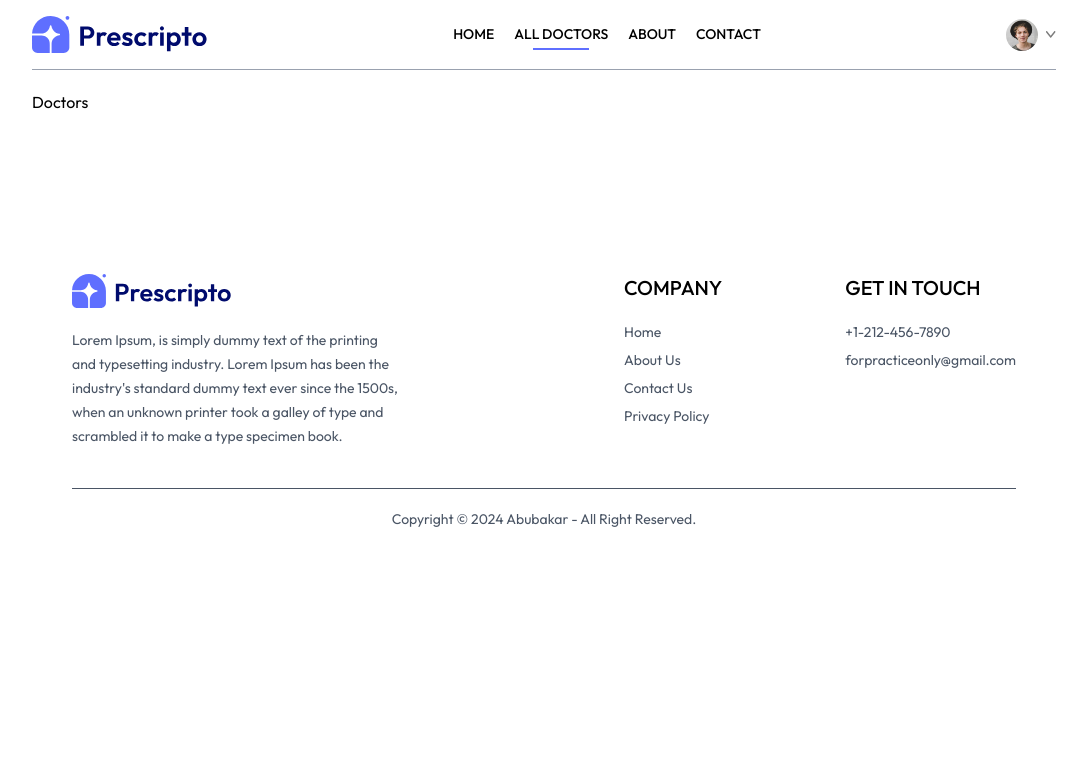
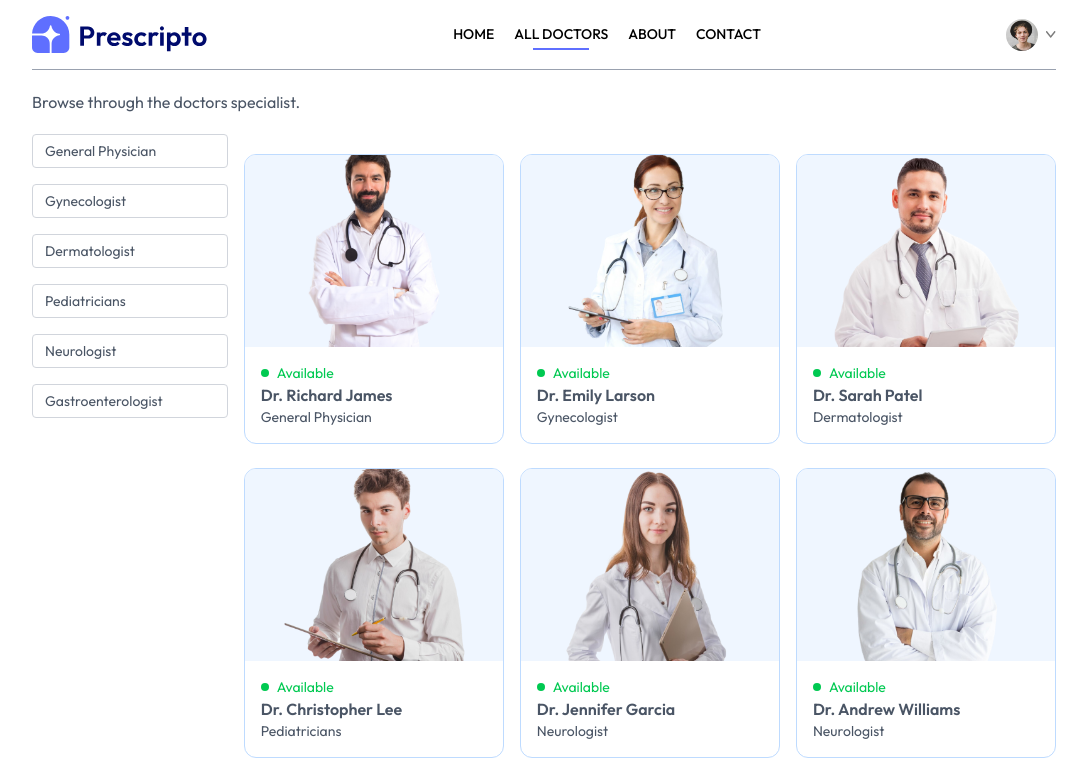
Before and after one commit to Abubakar980/Doctor-Appointment-MERN, a React (Vite) app in the folder frontend/: page /doctors in a window 1280 px wide. Shown: the top 781 px of the page, without its empty margins (96-1183 px from the left). Built offline with nearby package versions, Linux system fonts and the light colour scheme.

Commit message:
All doctors and doctors filter done

```diff
--- a/frontend/src/assets/assets.js
+++ b/frontend/src/assets/assets.js
@@ -52,7 +52,7 @@
 
 export const specialityData = [
     {
-        speciality: 'General physician',
+        speciality: 'General Physician',
         image: General_physician
     },
     {
@@ -100,7 +100,7 @@
         _id: 'doc1',
         name: 'Dr. Richard James',
         image: doc1,
-        speciality: 'General physician',
+        speciality: 'General Physician',
         degree: 'MBBS',
         experience: '4 Years',
         about: 'Dr. Davis has a strong commitment to delivering comprehensive medical care, focusing on preventive medicine, early diagnosis, and effective treatment strategies. Dr. Davis has a strong commitment to delivering comprehensive medical care, focusing on preventive medicine, early diagnosis, and effective treatment strategies.',
@@ -184,7 +184,7 @@
         _id: 'doc7',
         name: 'Dr. Christopher Davis',
         image: doc7,
-        speciality: 'General physician',
+        speciality: 'General Physician',
         degree: 'MBBS',
         experience: '4 Years',
         about: 'Dr. Davis has a strong commitment to delivering comprehensive medical care, focusing on preventive medicine, early diagnosis, and effective treatment strategies. Dr. Davis has a strong commitment to delivering comprehensive medical care, focusing on preventive medicine, early diagnosis, and effective treatment strategies.',
@@ -198,7 +198,7 @@
         _id: 'doc8',
         name: 'Dr. Timothy White',
         image: doc8,
-        speciality: 'Gynecologist',
+        speciality: 'Gastroenterologist',
         degree: 'MBBS',
         experience: '3 Years',
         about: 'Dr. Davis has a strong commitment to delivering comprehensive medical care, focusing on preventive medicine, early diagnosis, and effective treatment strategies. Dr. Davis has a strong commitment to delivering comprehensive medical care, focusing on preventive medicine, early diagnosis, and effective treatment strategies.',
@@ -240,7 +240,7 @@
         _id: 'doc11',
         name: 'Dr. Zoe Kelly',
         image: doc11,
-        speciality: 'Neurologist',
+        speciality: 'Gastroenterologist',
         degree: 'MBBS',
         experience: '4 Years',
         about: 'Dr. Davis has a strong commitment to delivering comprehensive medical care, focusing on preventive medicine, early diagnosis, and effective treatment strategies. Dr. Davis has a strong commitment to delivering comprehensive medical care, focusing on preventive medicine, early diagnosis, and effective treatment strategies.',
@@ -268,7 +268,7 @@
         _id: 'doc13',
         name: 'Dr. Chloe Evans',
         image: doc13,
-        speciality: 'General physician',
+        speciality: 'General Physician',
         degree: 'MBBS',
         experience: '4 Years',
         about: 'Dr. Davis has a strong commitment to delivering comprehensive medical care, focusing on preventive medicine, early diagnosis, and effective treatment strategies. Dr. Davis has a strong commitment to delivering comprehensive medical care, focusing on preventive medicine, early diagnosis, and effective treatment strategies.',
--- a/frontend/src/components/Navbar.jsx
+++ b/frontend/src/components/Navbar.jsx
@@ -10,7 +10,7 @@
 
   return (
     <div className='flex items-center justify-between text-sm py-4 mb-5 border-b border-b-gray-400'>
-      <img className='w-44 cursor-pointer' src={assets.logo} alt="" />
+      <img onClick={()=>navigate('/')} className='w-44 cursor-pointer' src={assets.logo} alt="" />
       <ul className='hidden md:flex items-start gap-5 font-medium'>
         <NavLink to='/'>
           <li className='py-1'>HOME</li>
--- a/frontend/src/components/SpecialityMenu.jsx
+++ b/frontend/src/components/SpecialityMenu.jsx
@@ -13,7 +13,7 @@
       <div className="flex sm:justify-center gap-4 pt-5 w-full overflow-scroll">
         {specialityData.map((item, index) => {
           return (
-            <Link onClick={()=>scrollTo(0,0)} className="flex flex-col items-center text-xs cursor-pointer flex-shrink-0 hover:translate-y-[-10px] translate-all duration-500" key={index} to={`/doctor/${item.speciality}`}>
+            <Link onClick={()=>scrollTo(0,0)} className="flex flex-col items-center text-xs cursor-pointer flex-shrink-0 hover:translate-y-[-10px] translate-all duration-500" key={index} to={`/doctors/${item.speciality}`}>
               <img className="w-16 sm:w-24 mb-2" src={item.image} alt="" />
               <p>{item.speciality}</p>
             </Link>
--- a/frontend/src/pages/Doctors.jsx
+++ b/frontend/src/pages/Doctors.jsx
@@ -1,11 +1,64 @@
-import React from 'react'
+import React, { useContext, useEffect, useState } from 'react'
+import { useNavigate, useParams } from 'react-router-dom'
+import { AppContext } from '../context/AppContext';
 
 const Doctors = () => {
+  const navigate = useNavigate();
+  const { speciality } = useParams();
+
+  const {doctors} = useContext(AppContext)
+  const [filterDoc, setFilterDoc] = useState([]);
+
+  const applyFilter = () => {
+    if(speciality) {
+      setFilterDoc(doctors.filter(doc => doc.speciality === speciality))
+    } else {
+      setFilterDoc(doctors)
+    }
+  }
+
+  useEffect(()=>{
+    applyFilter()
+  },[doctors,speciality])
+
   return (
     <div>
-      Doctors
+      <p className='text-gray-600'>Browse through the doctors specialist.</p>
+      <div className='flex flex-col sm:flex-row items-start gap-4 mt-5 text-gray-600'>
+        <div className='flex flex-col gap-4 text-sm text-gray-600'>
+          <p onClick={()=> speciality === 'General Physician' ? navigate('/doctors') : navigate('/doctors/General Physician')} className={`w-[94vw] sm:w-auto pl-3 py-1.5 pr-16 border border-gray-300 rounded transition-all cursor-pointer ${speciality === "General Physician" ? "bg-indigo-100 text-black" : ""}`}>General Physician</p>
+          <p onClick={()=> speciality === 'Gynecologist' ? navigate('/doctors') : navigate('/doctors/Gynecologist')} className={`w-[94vw] sm:w-auto pl-3 py-1.5 pr-16 border border-gray-300 rounded transition-all cursor-pointer ${speciality === "Gynecologist" ? "bg-indigo-100 text-black" : ""}`}>Gynecologist</p>
+          <p onClick={()=> speciality === 'Dermatologist' ? navigate('/doctors') : navigate('/doctors/Dermatologist')} className={`w-[94vw] sm:w-auto pl-3 py-1.5 pr-16 border border-gray-300 rounded transition-all cursor-pointer ${speciality === "Dermatologist" ? "bg-indigo-100 text-black" : ""}`}>Dermatologist</p>
+          <p onClick={()=> speciality === 'Pediatricians' ? navigate('/doctors') : navigate('/doctors/Pediatricians')} className={`w-[94vw] sm:w-auto pl-3 py-1.5 pr-16 border border-gray-300 rounded transition-all cursor-pointer ${speciality === "Pediatricians" ? "bg-indigo-100 text-black" : ""}`}>Pediatricians</p>
+          <p onClick={()=> speciality === 'Neurologist' ? navigate('/doctors') : navigate('/doctors/Neurologist')} className={`w-[94vw] sm:w-auto pl-3 py-1.5 pr-16 border border-gray-300 rounded transition-all cursor-pointer ${speciality === "Neurologist" ? "bg-indigo-100 text-black" : ""}`}>Neurologist</p>
+          <p onClick={()=> speciality === 'Gastroenterologist' ? navigate('/doctors') : navigate('/doctors/Gastroenterologist')} className={`w-[94vw] sm:w-auto pl-3 py-1.5 pr-16 border border-gray-300 rounded transition-all cursor-pointer ${speciality === "Gastroenterologist" ? "bg-indigo-100 text-black" : ""}`}>Gastroenterologist</p>
+        </div>
+        <div className='w-full grid grid-cols-[repeat(auto-fill,_minmax(200px,_1fr))] gap-4 pt-5 gap-y-6 px-3 sm:px-0'>
+          {
+            filterDoc.map((item, index) => (
+          <div onClick={()=>navigate(`/appointment/${item._id}`)}
+            className='border border-blue-200 rounded-xl overflow-hidden cursor-pointer hover:-translate-y-2 transition-all duration-500'
+            key={index}
+          >
+            <img className='bg-blue-50 w-full h-48 object-cover' src={item.image} alt="" />
+            <div className='p-4'>
+              <div className='flex items-center gap-2 text-sm text-green-500'>
+                <span className='w-2 h-2 bg-green-500 rounded-full'></span>
+                <p>Available</p>
+              </div>
+              <p className='font-semibold'>{item.name}</p>
+              <p className='text-gray-600 text-sm'>{item.speciality}</p>
+            </div>
+          </div>
+        ))
+          }
+        </div>
+      </div>
     </div>
   )
 }
 
 export default Doctors
+
+
+// 1:55:16
```
